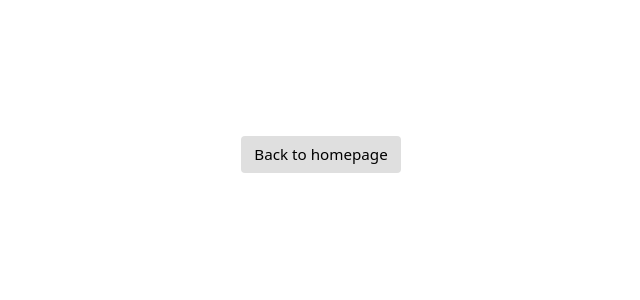
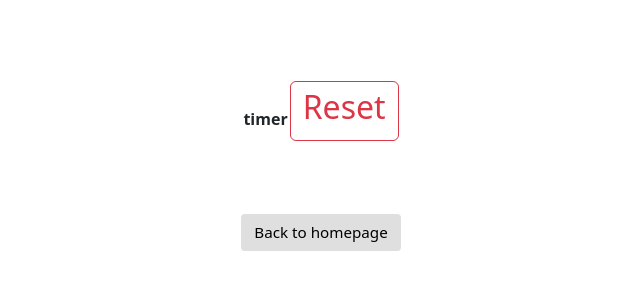
Before and after one commit to frankobjank/cs50_final_project, a Flask app: template templates/minesweeper.html in a window 1280 px wide. Shown: the part 149-449 px from the top of the page, without its empty margins (319-959 px from the left). Run offline with Flask 3, Linux system fonts and the light colour scheme; the template is opened without the code that fills it: most values are stand-ins (such as "Sample title", 1, 10 or a date in 2020); lists and menus that the app fills with data are empty.

Commit message:
adding reset button - in progress

```diff
--- a/app.py
+++ b/app.py
@@ -34,11 +34,11 @@ def minesweeper():
     # GET - create board and send
     if fl.request.method == "GET":
 
-
         # Create new minesweeper State object
         # Add to flask session to sustain between GET/POST calls
         fl.session["mstate"] = ms.State()
 
+        # Create board
         fl.session["mstate"].create_board(difficulty="easy", fixed_mines=True)
 
         # Send to client as a dict = data
@@ -46,7 +46,18 @@ def minesweeper():
 
     # POST - receive requests and update board
     elif fl.request.method == "POST":
+
         print(f"request: {fl.request.form}")
+
+        # If reset in request
+        if fl.request.form.get("reset"):
+
+            # # Create new state/board
+            # fl.session["mstate"] = ms.State()
+            # fl.session["mstate"].create_board(difficulty="easy", fixed_mines=True)
+
+            # Redirect to initial get request
+            fl.redirect("/minesweeper")
 
         # Retrieve mstate from session
         mstate = fl.session.get("mstate")
@@ -65,6 +76,7 @@ def minesweeper():
 
             return response
 
+        print(f"returning nothing; 204")
         # flask requires a return value; 204 status will keep browser on current page
         return ("", 204)
 
--- a/minesweeper.py
+++ b/minesweeper.py
@@ -133,8 +133,7 @@ class State:
             self.mines = set(
                 self.squares[(mine_coord)] for mine_coord in [
                     (1, 2), (6, 4), (2, 3), (0, 5), (7, 5),
-                    (3, 6), (7, 6), (0, 7), (2, 7), (2, 9)
-                ])
+                    (3, 6), (7, 6), (0, 7), (2, 7), (2, 9)])
 
             for mine in self.mines:
                 self.squares[(mine.x, mine.y)].mine = True
@@ -156,8 +155,6 @@ class State:
                     self.adjacent_to_mines.add(sq)
                 else:
                     empty_squares.append(sq)
-
-        self.mines_remaining = self.get_mines_remaining()
 
 
     def get_random_coords(self):
--- a/static/minesweeper.js
+++ b/static/minesweeper.js
@@ -5,12 +5,27 @@ document.addEventListener('DOMContentLoaded', function() {
 });
 
 
-function serverRequest(index) {
+function serverRequest(input) {
+
+    // Initialize data with nulls
+    let data = {'square': null, 'reset': null};
+
+    // If input is 'reset'
+    if (input === 'reset') {
+        data.reset = true;
+    }
+
+    // If input is a number
+    else if (!isNaN(input)) {
+        data.square = input;
+    }
+
+    // Send data via jQuery ajax function
     $.ajax({
         dataType: 'json',
         type: 'POST',
         url: 'minesweeper',
-        data: {'square': index},
+        data: data,
         success: success
     });
 }
@@ -39,7 +54,48 @@ function createBoard(serverBoard) {
 
     // Create table head for timer, mines remaining, controls
     const thead = document.createElement('thead');
-    thead.className = 'panel';
+    thead.className = 'panel-container';
+
+    // Create panel
+
+    // Timer
+
+    const thTimer = document.createElement('th');
+
+    // Set items in header to span more than one col
+    thTimer.colSpan="3"
+
+    thTimer.className = 'timer';
+    thTimer.id, thTimer.name = 'timer';
+    thTimer.innerHTML = 'timer';
+
+    thead.appendChild(thTimer);
+
+    // Reset button
+    const thReset = document.createElement('th');
+
+    // Set items in header to span more than one col
+    thReset.colSpan="3"
+
+    let b = document.createElement('button');
+    b.className = 'btn btn-outline-danger btn-block panel-button';
+    b.id, b.name = 'reset';
+    b.innerHTML = '<h2>Reset</h2>';
+
+    // Add event listener; setting 'onclick' was activating on page load
+    b.addEventListener('mouseup', (event) => {
+
+        if (event.button === 0) {
+
+            // Quick way to reset - literally refresh the page
+            window.location.reload();
+        }
+    });
+
+    // Add child elements to th, thead, table
+    thReset.appendChild(b);
+    thead.appendChild(thReset);
+    table.appendChild(thead);
 
     // Create table body for buttons
     const tbody = document.createElement('tbody');
@@ -66,7 +122,7 @@ function createBoard(serverBoard) {
 
             // Add EventListeners to button
             b.addEventListener("mousedown", (event) => {
-                if (isGameOver() !== null) {
+                if (isGameOver()) {
                     alert('game is over');
                 }
                 // Left mouse click
@@ -106,7 +162,7 @@ function createBoard(serverBoard) {
             });
 
             /* Set 'onclick' -- this is redundant due to 'addEventListener' above */
-            // button.setAttribute("onclick", `checkServer(${button.id})`);
+            // button.setAttribute('onclick', `serverRequest(${button.id})`);
 
             td.appendChild(b);
             tr.appendChild(td);
--- a/static/styles.css
+++ b/static/styles.css
@@ -11,24 +11,33 @@ h1 {
     font-weight: bold;
 }
 
+.panel-container {
+    /* Doesn't seem to do anything at the moment */
+    text-align: center;
+}
+
 /* Remove blue outline for minesweeper squares */
 .square:focus{
     outline: 0;
 }
 
+/* Flags are purple */
 .square[data-flag] {
     background-color: purple;
 }
 
+/* Mines are red */
 .square[data-mine] {
     background-color: red;
 }
 
+/* Color of visible squares */
 .square:disabled {
     background-color: rgb(184, 183, 183);
 }
 
 .square {
+    /* Color of text inside square buttons */
     color: #000000;
 }
 
@@ -45,11 +54,23 @@ tr, td {
     width: 1rem;
 }
 
-button {
+.square {
     height: 2.5rem;
     width: 2.5rem;
 }
 
+th {
+    align-content: center;
+    align-items: center;
+}
+
+.panel-button {
+    width: 100%;
+    align-content: center;
+    margin-bottom: 1rem;
+}
+
+/* ctr = container */
 .ctr-custom {
     display: flex;
     flex-wrap: wrap;  /* Allow items to wrap onto the next line */
@@ -89,14 +110,3 @@ button {
     text-decoration: none;
     vertical-align: middle;
 }
-
-/* removing footer for now
-footer {
-    background-color: #121111;
-    color: #ffffff;
-    text-align: center;
-    height: 50px;
-    width: 80%;
-    margin-bottom: 0;
-}
-*/
```
